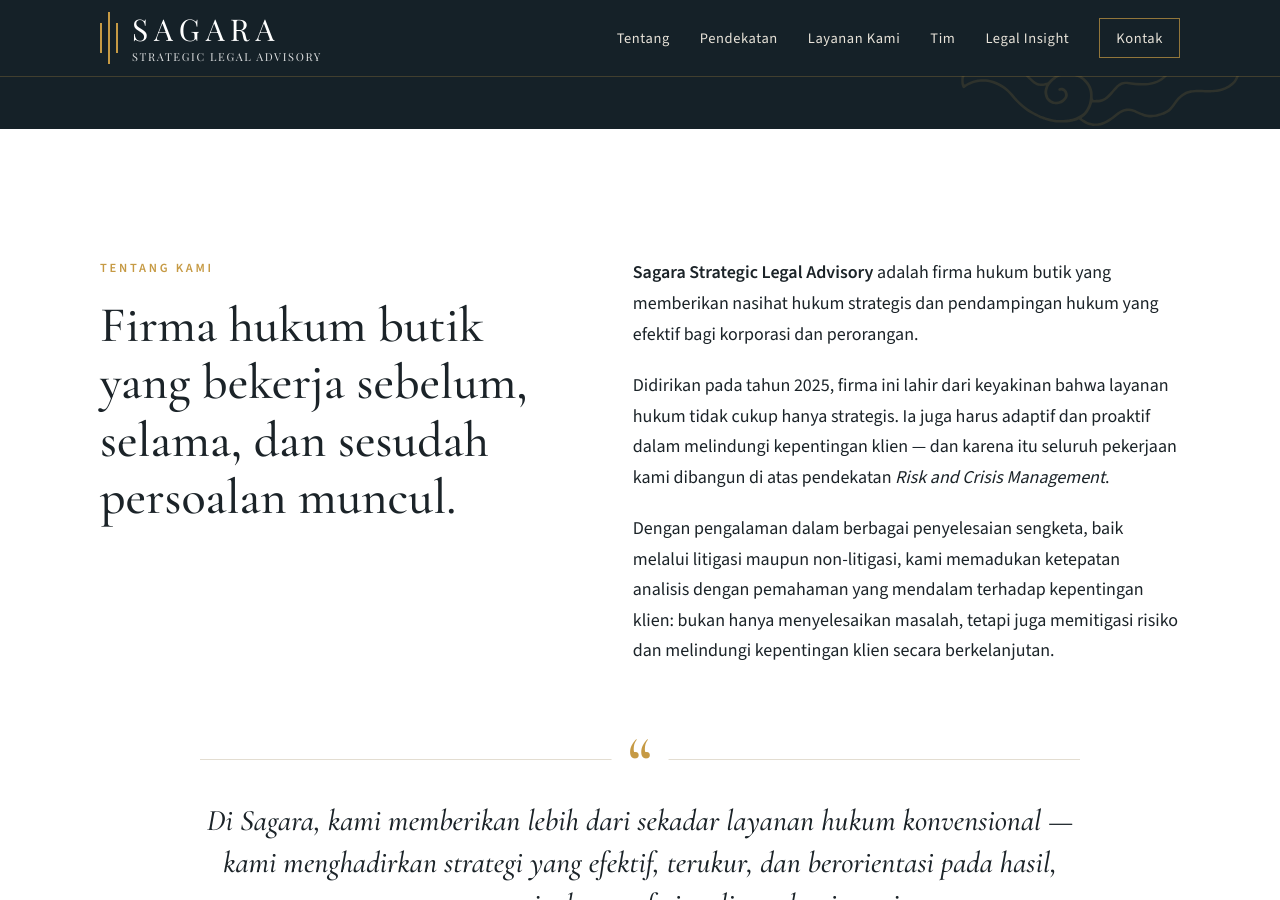
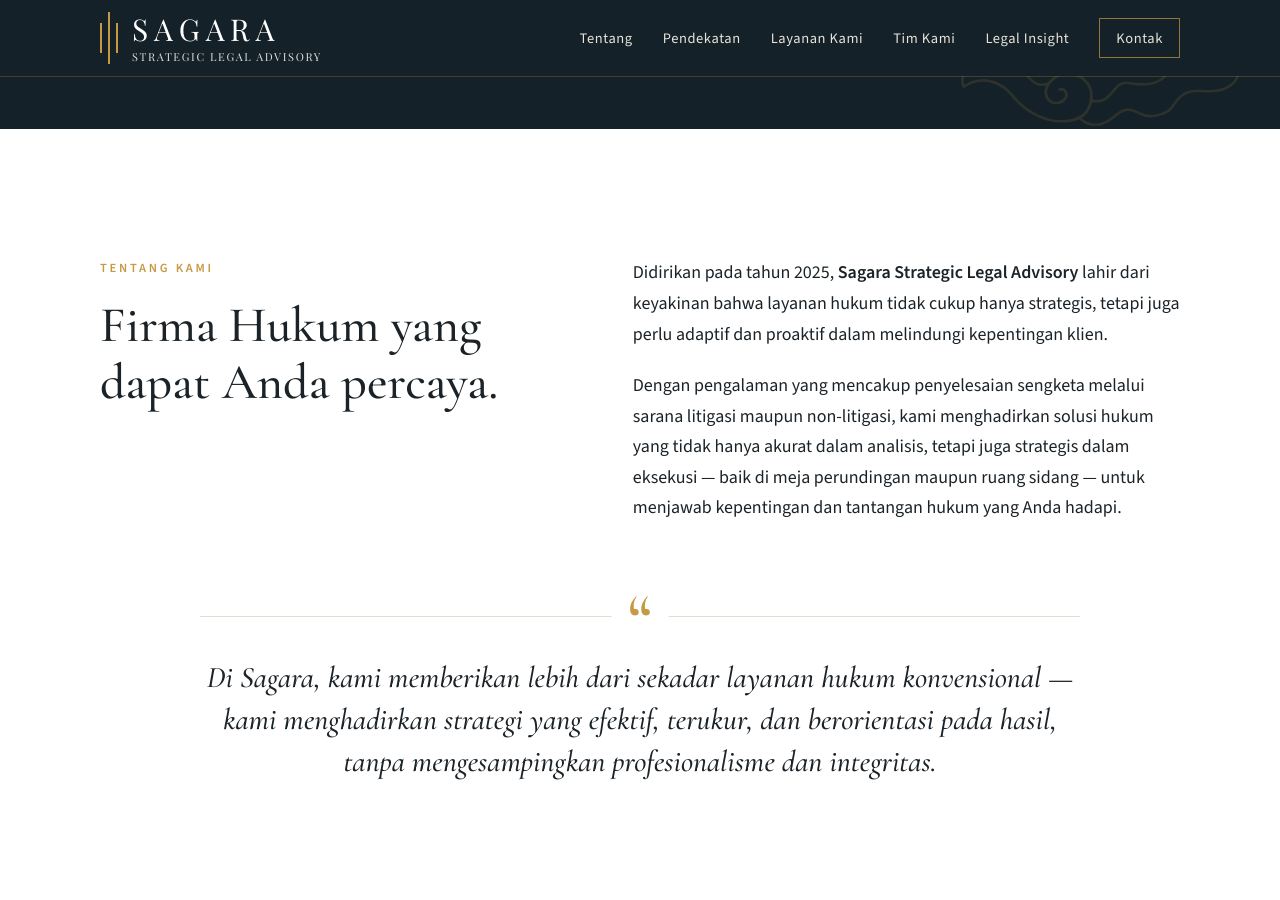
Before and after one commit to Vrijemann/SSLA-Web, a Jekyll site: the page built from index.html, in a window 1280 px wide and 900 px high, scrolled down 1532 px. Built offline with Jekyll 4.4.1, drawn with Linux system fonts in a browser that asks for light colours.

Commit message:
Pratinjau: menu Tim Kami; judul dan narasi Tentang Kami diperbarui
Co-Authored-By: Claude Opus 5.5 <noreply@anthropic.com>
Claude-Session: https://claude.ai/code/session_016LrWBHooU5mNt67cUqTKXG

```diff
--- a/_includes/footer.html
+++ b/_includes/footer.html
@@ -27,7 +27,7 @@
       <h2 class="site-footer__heading">Jelajahi</h2>
       <ul class="site-footer__list">
         <li><a href="{{ home }}#layanan">Layanan Kami</a></li>
-        <li><a href="{{ home }}#tim">Tim</a></li>
+        <li><a href="{{ home }}#tim">Tim Kami</a></li>
         <li><a href="{{ '/legal-insight/' | relative_url }}">Legal Insight</a></li>
       </ul>
     </div>
--- a/_includes/header.html
+++ b/_includes/header.html
@@ -9,7 +9,7 @@
       <a href="{{ home }}#tentang">Tentang</a>
       <a href="{{ home }}#pendekatan">Pendekatan</a>
       <a href="{{ home }}#layanan">Layanan Kami</a>
-      <a href="{{ home }}#tim">Tim</a>
+      <a href="{{ home }}#tim">Tim Kami</a>
       <a href="{{ '/legal-insight/' | relative_url }}"{% if page.url contains '/legal-insight/' %} aria-current="page"{% endif %}>Legal Insight</a>
       <a class="site-nav__contact" href="{{ home }}#kontak">Kontak</a>
     </nav>
--- a/index.html
+++ b/index.html
@@ -52,12 +52,11 @@ title: Sagara Strategic Legal Advisory
   <div class="container split">
     <div class="split__head">
       <p class="eyebrow">Tentang Kami</p>
-      <h2 class="section__title">Firma hukum butik yang bekerja sebelum, selama, dan sesudah persoalan&nbsp;muncul.</h2>
+      <h2 class="section__title">Firma Hukum yang dapat Anda percaya.</h2>
     </div>
     <div class="split__body prose">
-      <p><strong>Sagara Strategic Legal Advisory</strong> adalah firma hukum butik yang memberikan nasihat hukum strategis dan pendampingan hukum yang efektif bagi korporasi dan perorangan.</p>
-      <p>Didirikan pada tahun 2025, firma ini lahir dari keyakinan bahwa layanan hukum tidak cukup hanya strategis. Ia juga harus adaptif dan proaktif dalam melindungi kepentingan klien — dan karena itu seluruh pekerjaan kami dibangun di atas pendekatan <em>Risk and Crisis Management</em>.</p>
-      <p>Dengan pengalaman dalam berbagai penyelesaian sengketa, baik melalui litigasi maupun non-litigasi, kami memadukan ketepatan analisis dengan pemahaman yang mendalam terhadap kepentingan klien: bukan hanya menyelesaikan masalah, tetapi juga memitigasi risiko dan melindungi kepentingan klien secara berkelanjutan.</p>
+      <p>Didirikan pada tahun 2025, <strong>Sagara Strategic Legal Advisory</strong> lahir dari keyakinan bahwa layanan hukum tidak cukup hanya strategis, tetapi juga perlu adaptif dan proaktif dalam melindungi kepentingan klien.</p>
+      <p>Dengan pengalaman yang mencakup penyelesaian sengketa melalui sarana litigasi maupun non-litigasi, kami menghadirkan solusi hukum yang tidak hanya akurat dalam analisis, tetapi juga strategis dalam eksekusi — baik di meja perundingan maupun ruang sidang — untuk menjawab kepentingan dan tantangan hukum yang Anda hadapi.</p>
     </div>
   </div>
   <div class="container">
```
